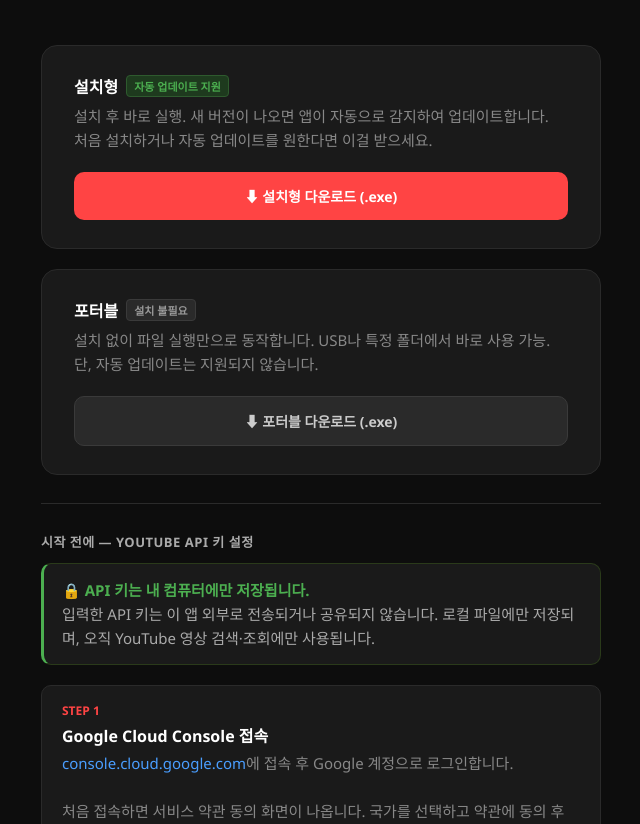
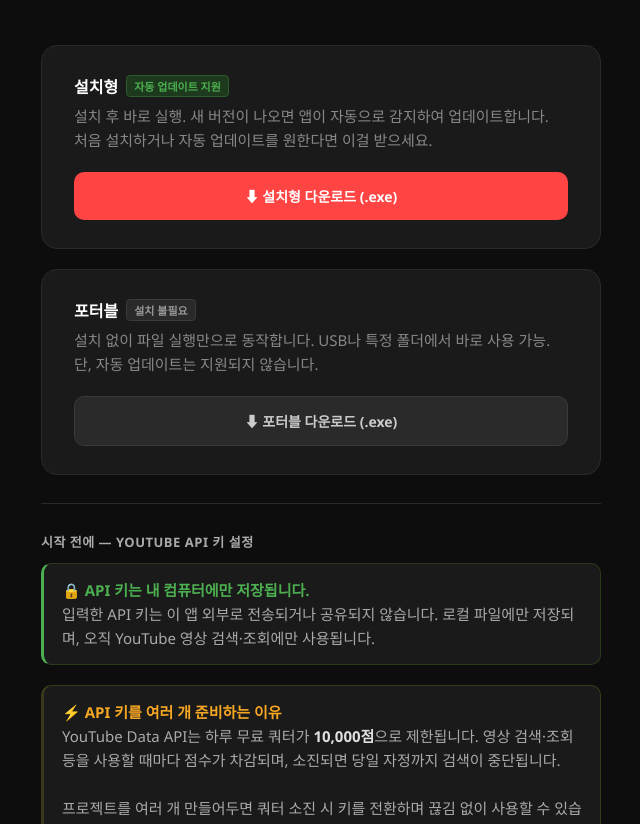
Before and after one commit to regina25846-code/K-tube, a plain HTML site: page docs/index.html in a window 1280 px wide. Shown: the part 128-952 px from the top of the page, without its empty margins (319-959 px from the left). Drawn offline with Linux system fonts and the light colour scheme.

Commit message:
feat: add quota explanation box

```diff
--- a/docs/index.html
+++ b/docs/index.html
@@ -81,6 +81,12 @@
     입력한 API 키는 이 앱 외부로 전송되거나 공유되지 않습니다. 로컬 파일에만 저장되며, 오직 YouTube 영상 검색·조회에만 사용됩니다.</p>
   </div>
 
+  <div class="privacy-box" style="border-left-color:#f5a623; border-color:#3a3a1a;">
+    <p>⚡ <strong style="color:#f5a623">API 키를 여러 개 준비하는 이유</strong><br>
+    YouTube Data API는 하루 무료 쿼터가 <strong style="color:#e0e0e0">10,000점</strong>으로 제한됩니다. 영상 검색·조회 등을 사용할 때마다 점수가 차감되며, 소진되면 당일 자정까지 검색이 중단됩니다.<br><br>
+    프로젝트를 여러 개 만들어두면 쿼터 소진 시 키를 전환하며 끊김 없이 사용할 수 있습니다. K-Tube는 등록된 키가 여러 개이면 자동으로 순환 사용합니다.</p>
+  </div>
+
   <div class="api-step">
     <div class="api-step-num">STEP 1</div>
     <div class="api-step-title">Google Cloud Console 접속</div>
```
